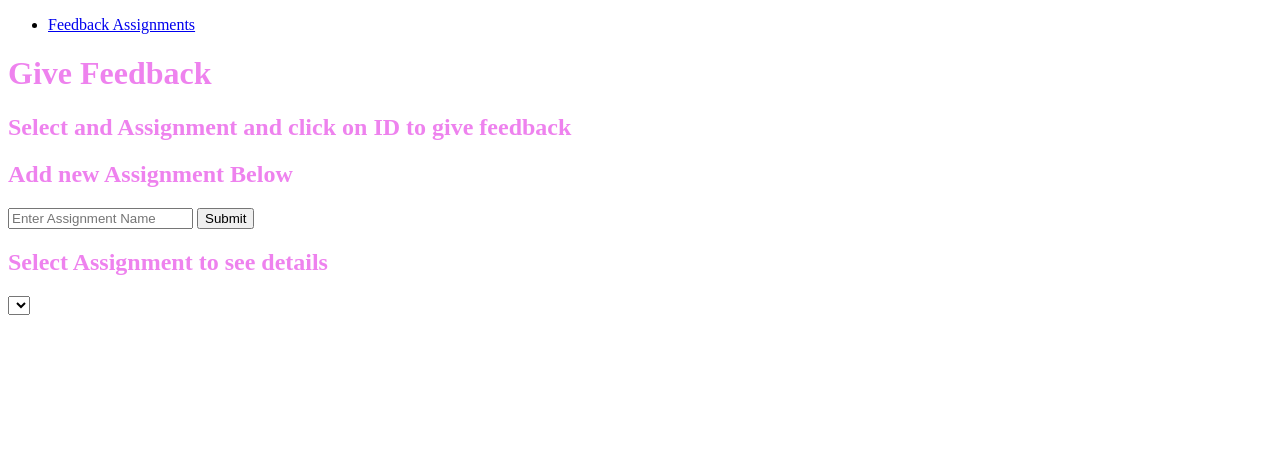
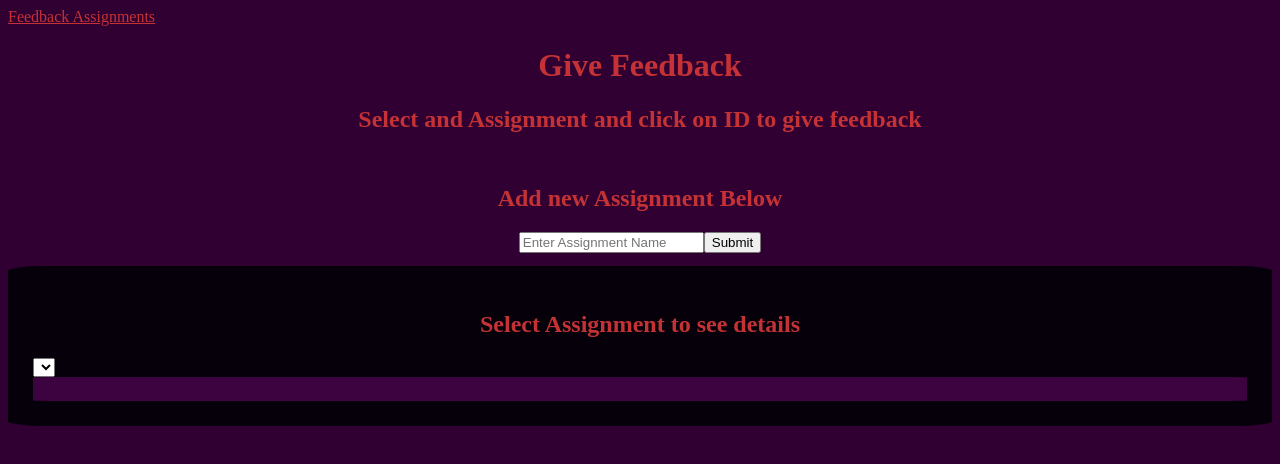
Before and after one commit to chavezoscar/chavezoscar.github.io, a plain HTML site: page index.html in a window 1280 px wide. Drawn offline with Linux system fonts and the light colour scheme.

Commit message:
changing css

```diff
--- a/index.html
+++ b/index.html
@@ -1,9 +1,7 @@
 <!DOCTYPE html>
 <html>
     <link rel="stylesheet" href="styles.css">
-
     <ul class="navbar">
-
             <li><a href="/feedback-assignments.html" id="feedback-assignments-link">Feedback Assignments </a></li>
     </ul>
     <head>
@@ -11,16 +9,18 @@
     <body>
         <h1>Give Feedback</h1>
         <h2>Select and Assignment and click on ID to give feedback</h2>
+        <div class="wrapper">
             <h2>Add new Assignment Below</h2>
-
-        <form id="enter-assignment" >
+            <form class="form-row" id="enter-assignment">
                 <input type="text" placeholder="Enter Assignment Name" name="assignmentName">
                 <button>Submit</button>
             </form>
+        </div>
+        <div class="select-wrapper">
             <h2>Select Assignment to see details</h2>
-        <span id="changes-made"></span>
             <select id="all-assignments"></select>
             <div id="assignments"></div>
+        </div>
 
 
         <script src="uuid-v4.js"></script>
--- a/styles.css
+++ b/styles.css
@@ -1,16 +1,48 @@
 body {
-    background-color: white
+    background-color: #300032;
 }
 
 .wrapper {
-    background-color: whitesmoke;
+    background-color: #300032;
     list-style: none;
-    padding: 0%;
+    padding: 1%;
     border-radius: 3px;
 }
 
+.select-wrapper {
+    background-color: #06000a;
+    list-style: none;
+    padding: 2%;
+    border-radius: 3%;
+    display: flow-root;
+    justify-content: center
+
+}
+
+#assignments {
+    background-color: #6b046e8a;
+    border-radius: 2%;
+    padding: 1%;
+}
+
+.form-row {
+    display: flex;
+    justify-content: center
+  }
+
+p {
+    color: whitesmoke;
+    text-align: start
+}
+
+a {
+    color: #c43235
+}
+
 h1, h2 {
-    color: violet;
+    color: #c43235;
+
+    text-align: center;
 }
 
 input[type=text]:focus {
@@ -29,3 +61,26 @@ background-color:purple;
   display: inline-block;
   font-size: 12px;
 }
+
+input[type=text]:focus {
+    -webkit-transition: width 0.4s ease-in-out;
+    transition: width 0.4s ease-in-out;
+    background-color: pink;
+
+}
+
+#add-feedback{
+background-color:purple;
+  border: red;
+  color: white;
+  padding: 10px 15px;
+  text-align: center;
+  display: inline-block;
+  font-size: 12px;
+}
+
+ul {
+    list-style-type: none;
+    margin: 0;
+    padding: 0;
+  }
```
Lines whose indentation alone changed are shown as unchanged.
